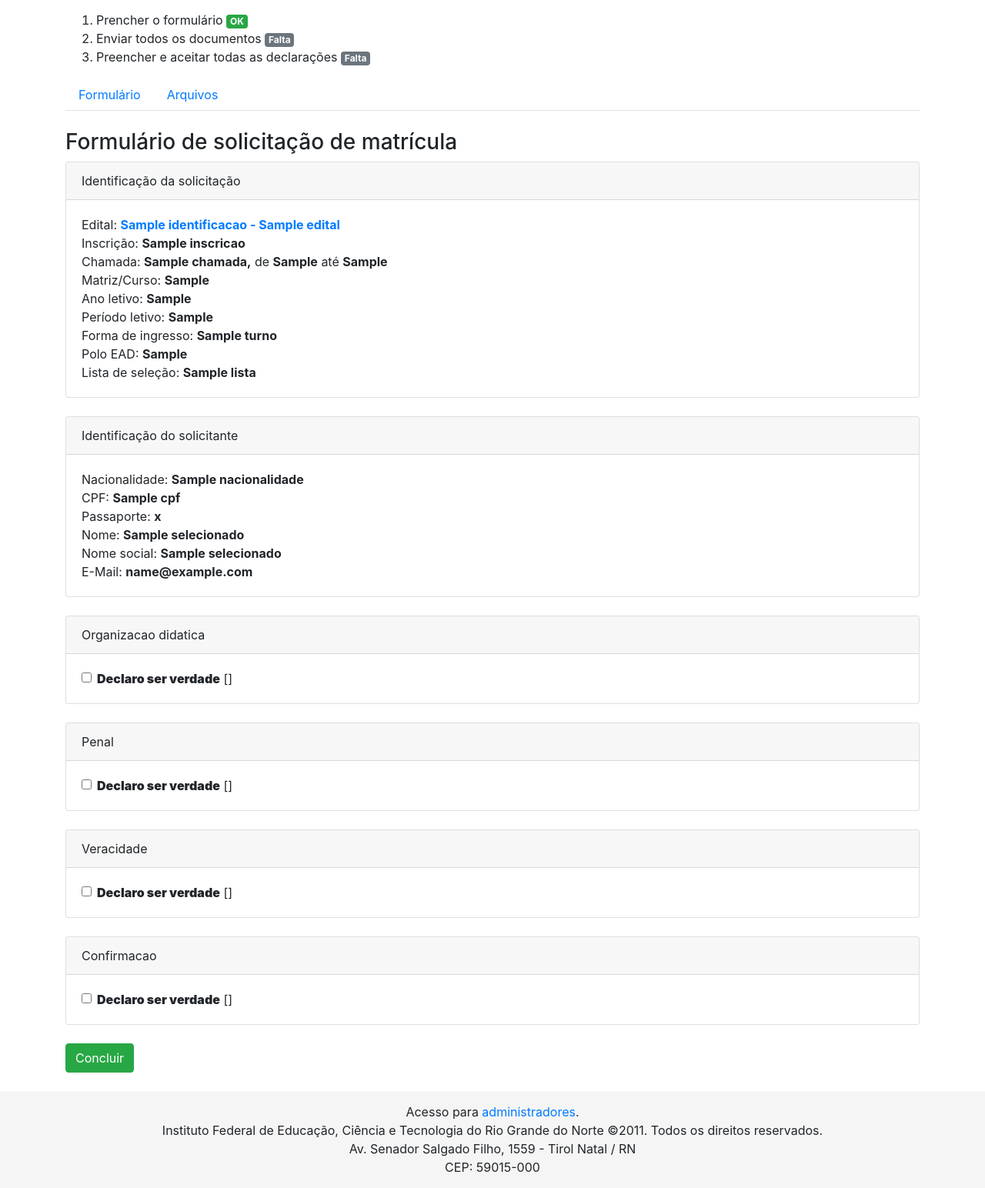
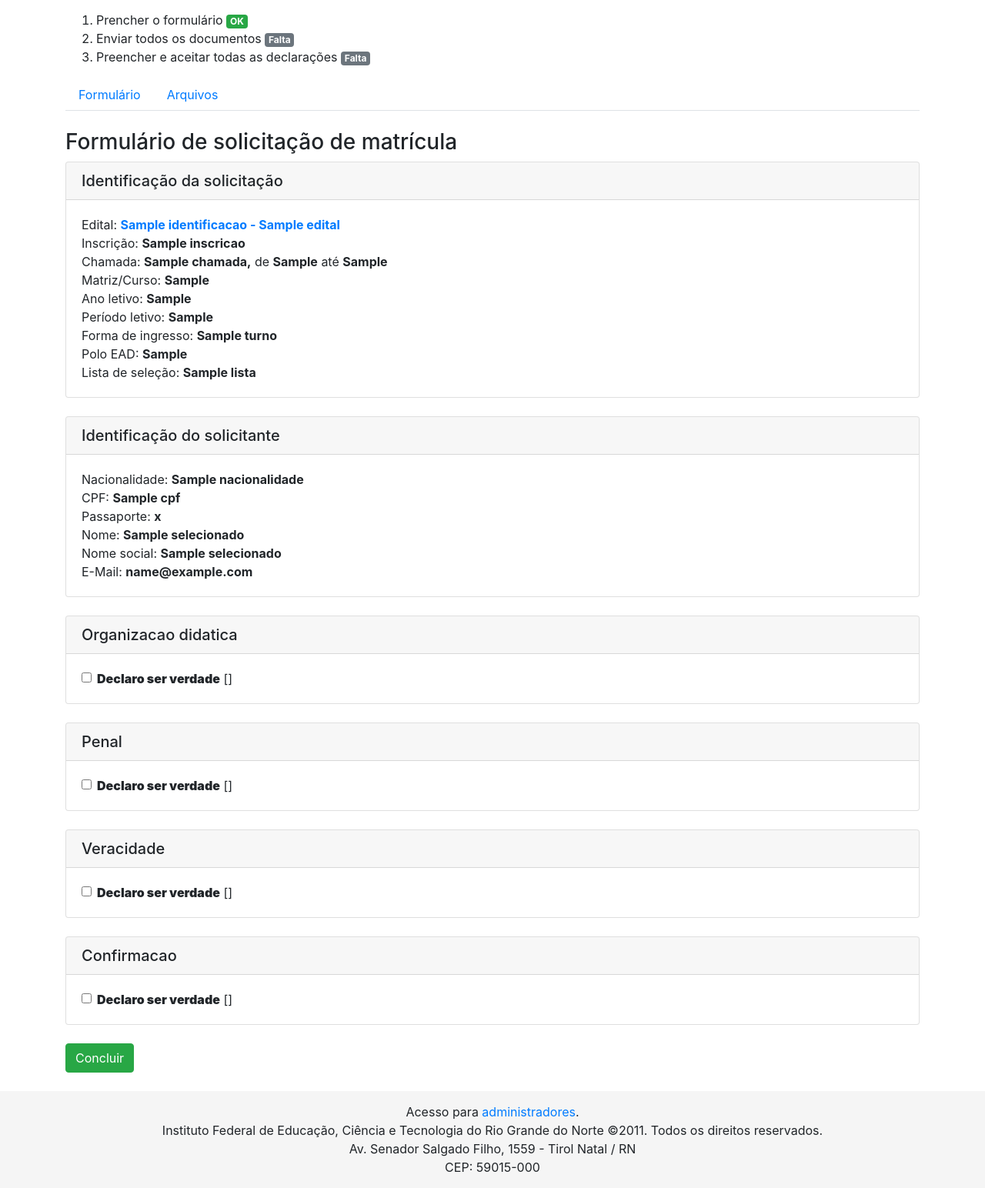
Before and after one commit to suap-ead/ege_preinscricao, a Django app: template solicitacao/templates/pre_matricula/solicitacao/concluir.html in a window 1280 px wide. Shown: the part 56-1600 px from the top of the page at 77% size. Run offline with Django 3.2, Linux system fonts and the light colour scheme; the template is opened without the code that fills it: most values are stand-ins (such as "Sample title", 1, 10 or a date in 2020); form fields are guessed from the names that the template uses; parts of the project's set-up code (start-up, migrations or seed data) failed here and were passed over; some libraries are stand-ins or nearby versions.

Commit message:
[UPD] Melhorando apresentação.

```diff
--- a/solicitacao/templates/pre_matricula/solicitacao/_declaracao.html
+++ b/solicitacao/templates/pre_matricula/solicitacao/_declaracao.html
@@ -1,6 +1,6 @@
 <br>
 <div class="card">
-  <div class="card-header">{{ field.label }}</div>
+  <h5 class="card-header">{{ field.label }}</h5>
   <div class="card-body">
     {{ field.help_text | safe }}
     <div class="form-check">
--- a/solicitacao/templates/pre_matricula/solicitacao/_identificacao.html
+++ b/solicitacao/templates/pre_matricula/solicitacao/_identificacao.html
@@ -3,9 +3,9 @@
   <div class="col">
 
     <div class="card">
-      <div class="card-header">Identificação da solicitação</div>
+      <h5 class="card-header">Identificação da solicitação</h5>
       <div class="card-body">
-          <label>Edital:</label> <b><a href="{{chamada.edital.pagina}}" target="_blank">{{selecionado.chamada.edital.identificacao}} - {{selecionado.chamada.edital.titulo}}</a></b>
+        <label>Edital:</label> <b><a href="{{chamada.edital.pagina}}" target="_blank">{{selecionado.chamada.edital.identificacao}} - {{selecionado.chamada.edital.titulo}}</a></b>
         <br /><label>Inscrição:</label> <b>{{ selecionado.inscricao }}</b>
         <br /><label>Chamada:</label> <b>{{ selecionado.chamada.chamada }},</b> de <b>{{ selecionado.chamada.inicio_solicitacoes }}</b> até  <b>{{ selecionado.chamada.fim_solicitacoes }}</b>
         <br /><label>Matriz/Curso:</label> <b>{{selecionado.matriz_curso}}</b>
@@ -18,7 +18,7 @@
     </div>
     <br />
     <div class="card">
-      <div class="card-header">Identificação do solicitante</div>
+      <h5 class="card-header">Identificação do solicitante</h5>
       <div class="card-body">
         <label>Nacionalidade:</label> <b>{{ selecionado.nacionalidade }}</b>
         {% if selecionado.cpf %}<br><label>CPF:</label> <b>{{ selecionado.cpf }}</b>{% endif %}
```
